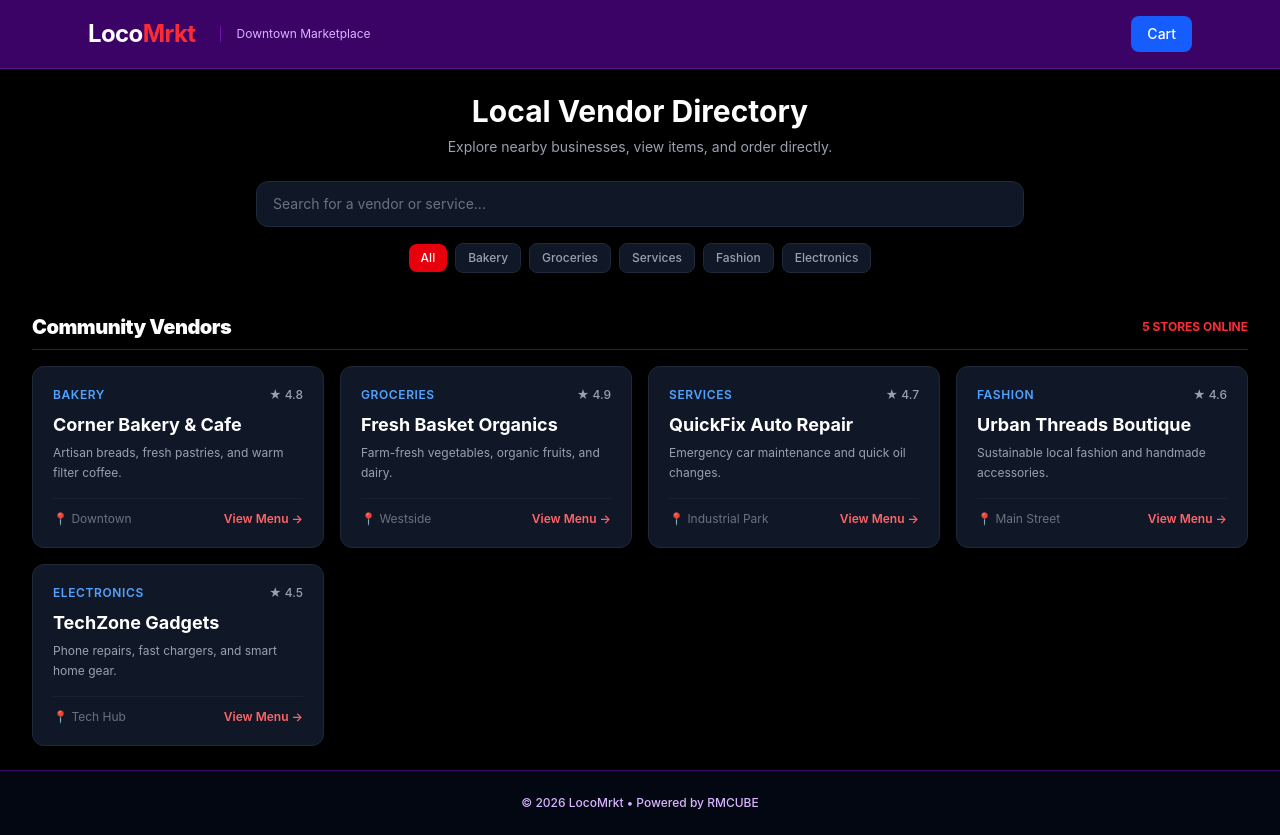
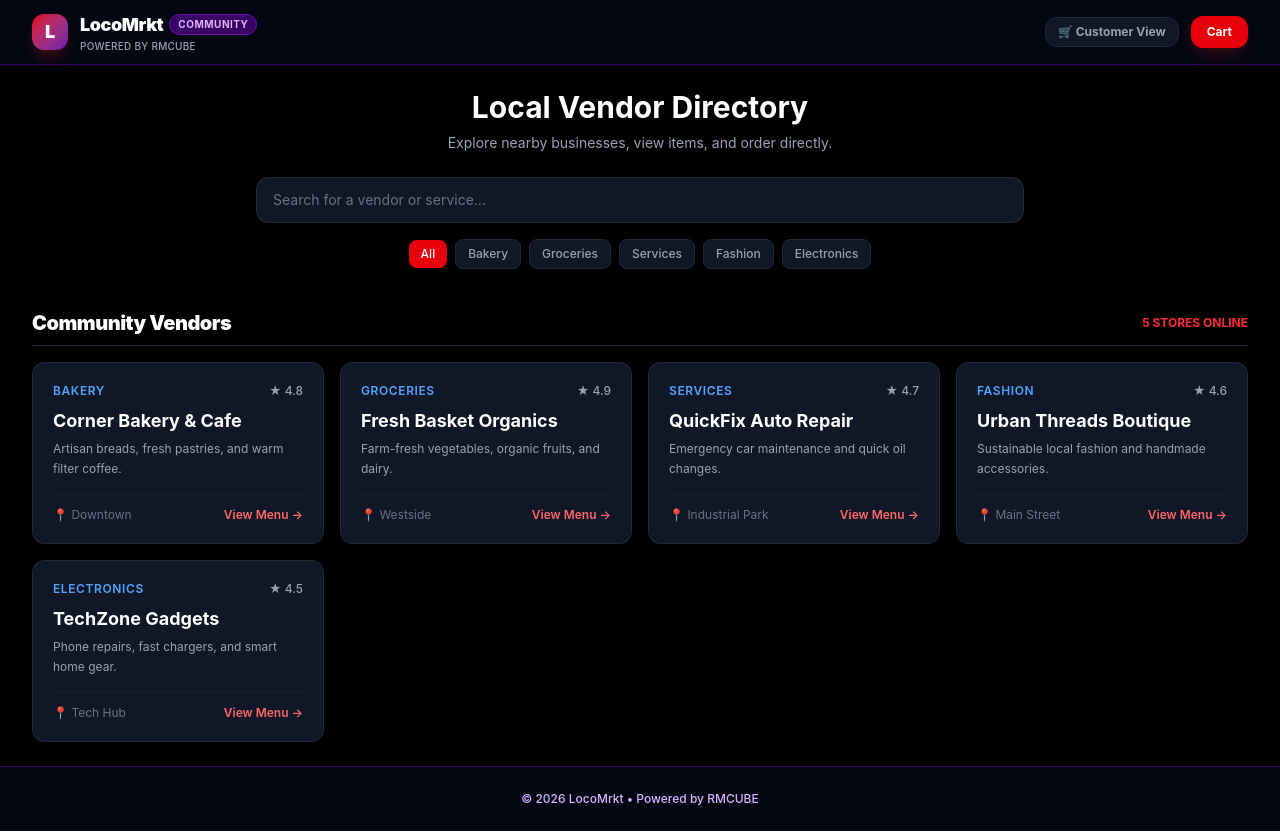
Before and after one commit to Madhavan14-creator/LocoMrkt, a React (Vite) app: page / in a window 1280 px wide. Built offline with nearby package versions, Linux system fonts and the light colour scheme.

Commit message:
Added merchant view toggling for merchants to update and manage their inventory

```diff
--- a/src/App.jsx
+++ b/src/App.jsx
@@ -12,6 +12,7 @@ export default function App() {
   const [selectedVendor, setSelectedVendor] = useState(null);
   const [isCartOpen, setIsCartOpen] = useState(false);
   const [isCheckoutOpen, setIsCheckoutOpen] = useState(false);
+  const [isMerchantMode, setIsMerchantMode] = useState(false);
 
   // Initialize cart from localStorage so items persist on refresh
   const [cart, setCart] = useState(() => {
@@ -163,7 +164,19 @@ export default function App() {
   return (
     <div className="min-h-screen bg-black text-white flex flex-col justify-between font-sans">
       <div>
-        <Navbar cartCount={totalCartCount} onOpenCart={() => setIsCartOpen(true)} />
+        <Navbar
+          cartCount={totalCartCount}
+          onOpenCart={() => setIsCartOpen(true)}
+          isMerchantMode={isMerchantMode}
+          setIsMerchantMode={setIsMerchantMode}
+        />
+
+        {isMerchantMode && (
+          <div className="bg-amber-500 text-black px-4 py-2 text-center text-xs font-black uppercase tracking-wider">
+            ⚡ Merchant View Enabled — Viewing direct shopkeeper operational controls
+          </div>
+        )}
+
         <main className="max-w-7xl mx-auto px-4 sm:px-6 lg:px-8 py-6">
           <SearchBar
             searchTerm={searchTerm}
@@ -174,7 +187,7 @@ export default function App() {
 
           <div className="mb-4 flex items-center justify-between border-b border-gray-800 pb-2">
             <h2 className="text-xl font-black text-white tracking-tight">
-              Community Vendors
+              {isMerchantMode ? "Store Management Portal" : "Community Vendors"}
             </h2>
             <span className="text-xs font-bold text-red-500">
               {filteredVendors.length} STORES ONLINE
--- a/src/components/Navbar.jsx
+++ b/src/components/Navbar.jsx
@@ -1,30 +1,58 @@
 import React from "react";
 
-export default function Navbar({ cartCount, onOpenCart }) {
+export default function Navbar({ cartCount, onOpenCart, isMerchantMode, setIsMerchantMode }) {
   return (
-    <header className="bg-purple-950 text-white border-b border-purple-900 sticky top-0 z-40">
-      <div className="max-w-6xl mx-auto px-6 py-4 flex items-center justify-between">
-        <div className="flex items-center gap-6">
-          <div className="flex items-center text-2xl font-bold tracking-tight">
-            <span className="text-white">Loco</span>
-            <span className="text-red-500">Mrkt</span>
+    <header className="bg-gray-950 border-b border-purple-950 sticky top-0 z-40 backdrop-blur-md bg-opacity-90">
+      <div className="max-w-7xl mx-auto px-4 sm:px-6 lg:px-8 h-16 flex items-center justify-between">
+
+        {/* Brand Logo */}
+        <div className="flex items-center space-x-3">
+          <div className="w-9 h-9 bg-gradient-to-br from-red-600 to-purple-800 rounded-xl flex items-center justify-center font-black text-white text-lg shadow-lg shadow-red-900/40">
+            L
           </div>
-          <span className="hidden sm:inline text-xs text-purple-300 border-l border-purple-800 pl-4">
-            Downtown Marketplace
+          <div>
+            <h1 className="text-lg font-black text-white tracking-tight flex items-center gap-1.5">
+              LocoMrkt
+              <span className="text-[10px] bg-purple-950 text-purple-300 border border-purple-800 px-2 py-0.5 rounded-full font-bold uppercase tracking-wider">
+                Community
               </span>
+            </h1>
+            <p className="text-[10px] text-gray-400 font-medium tracking-wide">
+              POWERED BY RMCUBE
+            </p>
+          </div>
         </div>
 
+        {/* Right Action Controls */}
+        <div className="flex items-center space-x-3">
+
+          {/* Simple Merchant Mode Switch */}
+          <button
+            onClick={() => setIsMerchantMode(!isMerchantMode)}
+            className={`px-3 py-1.5 rounded-xl border text-xs font-bold transition flex items-center gap-1.5 ${
+              isMerchantMode
+                ? "bg-amber-950/80 border-amber-500 text-amber-300"
+                : "bg-gray-900 border-gray-800 text-gray-400 hover:text-white"
+            }`}
+          >
+            <span>{isMerchantMode ? "🏪 Merchant View" : "🛒 Customer View"}</span>
+          </button>
+
+          {/* Cart Button */}
           <button
             onClick={onOpenCart}
-          className="flex items-center gap-2 bg-blue-600 hover:bg-blue-700 text-white px-4 py-2 rounded-lg text-sm font-medium transition"
+            className="relative bg-red-600 hover:bg-red-700 text-white font-bold text-xs px-4 py-2 rounded-xl transition flex items-center space-x-2 shadow-lg shadow-red-900/30"
           >
             <span>Cart</span>
             {cartCount > 0 && (
-            <span className="bg-red-500 text-white text-xs font-bold px-2 py-0.5 rounded-full">
+              <span className="bg-white text-red-600 font-black text-[11px] w-5 h-5 rounded-full flex items-center justify-center ml-1">
                 {cartCount}
               </span>
             )}
           </button>
+
+        </div>
+
       </div>
     </header>
   );
```
Lines whose indentation alone changed are shown as unchanged.
